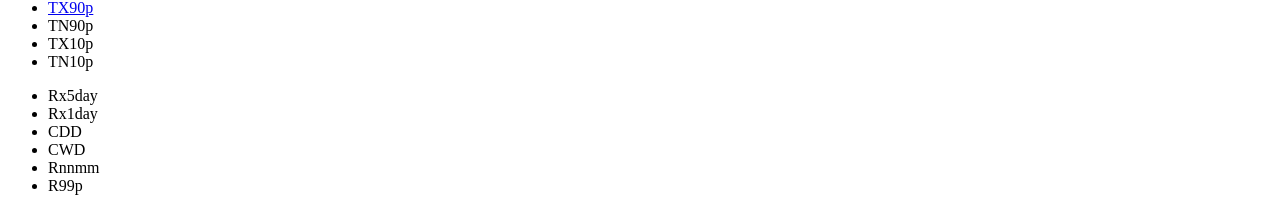
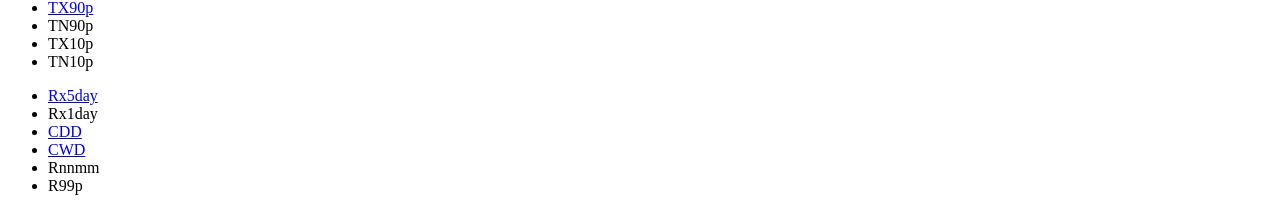
Before and after one commit to thigs0/indices_extremos, a plain HTML site: page index.html in a window 1280 px wide. Shown: the part 314-523 px from the top of the page. Drawn offline with nearby package versions, Linux system fonts and the light colour scheme.

Commit message:
update index

```diff
--- a/index.html
+++ b/index.html
@@ -46,10 +46,10 @@
         </ul>
 
         <ul>
-            <li>  Rx5day</li>
+            <li> <a href="./precipitation/rx5day.html">Rx5day</a> </li>
             <li> Rx1day </li>
-            <li> CDD </li>
-            <li> CWD </li>
+            <li> <a href="./precipitation/cdd.html">CDD</a> </li>
+            <li> <a href="./precipitation/cwd.html">CWD</a> </li>
             <li> Rnnmm </li>
             <li>R99p</li>
         </ul>
```
